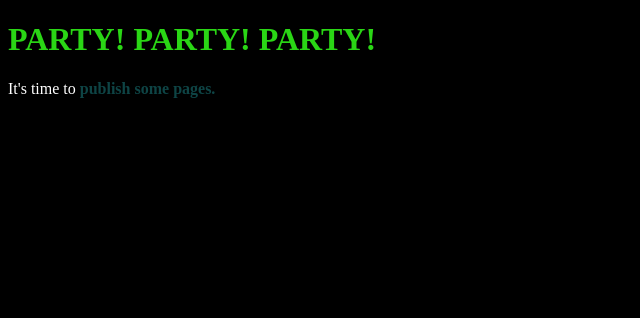
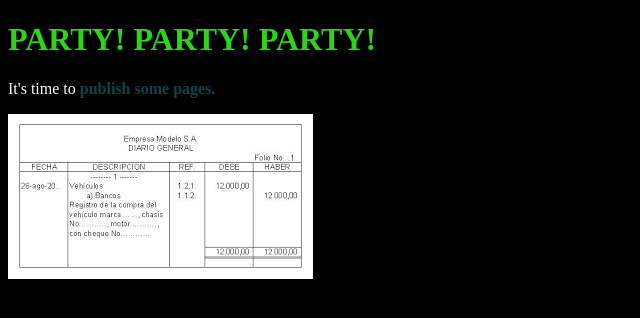
Before and after one commit to pepitogrilho/laconta, a plain HTML site: page index.html in a window 1280 px wide. Shown: the whole page, without its empty margins (0-640 px from the left). Drawn offline with Linux system fonts and the light colour scheme.

Commit message:
Update index.html

```diff
--- a/index.html
+++ b/index.html
@@ -8,5 +8,6 @@
   <body>
     <h1 class="party">Hello GitHub Pages</h1>
     <p>It's time to <strong class="party">publish some pages.</strong></p>
+    <img src="imagen_ejemplo.png">
   </body>
 </html>
```
